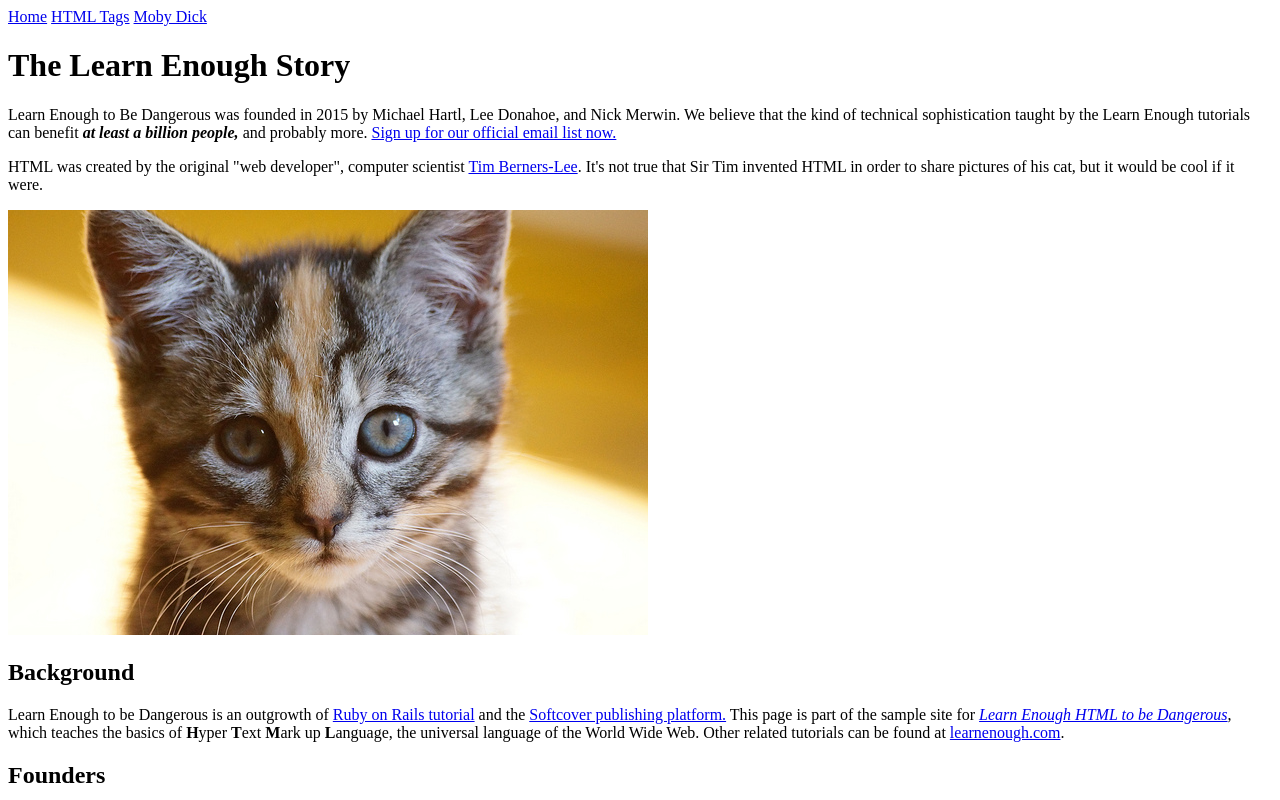
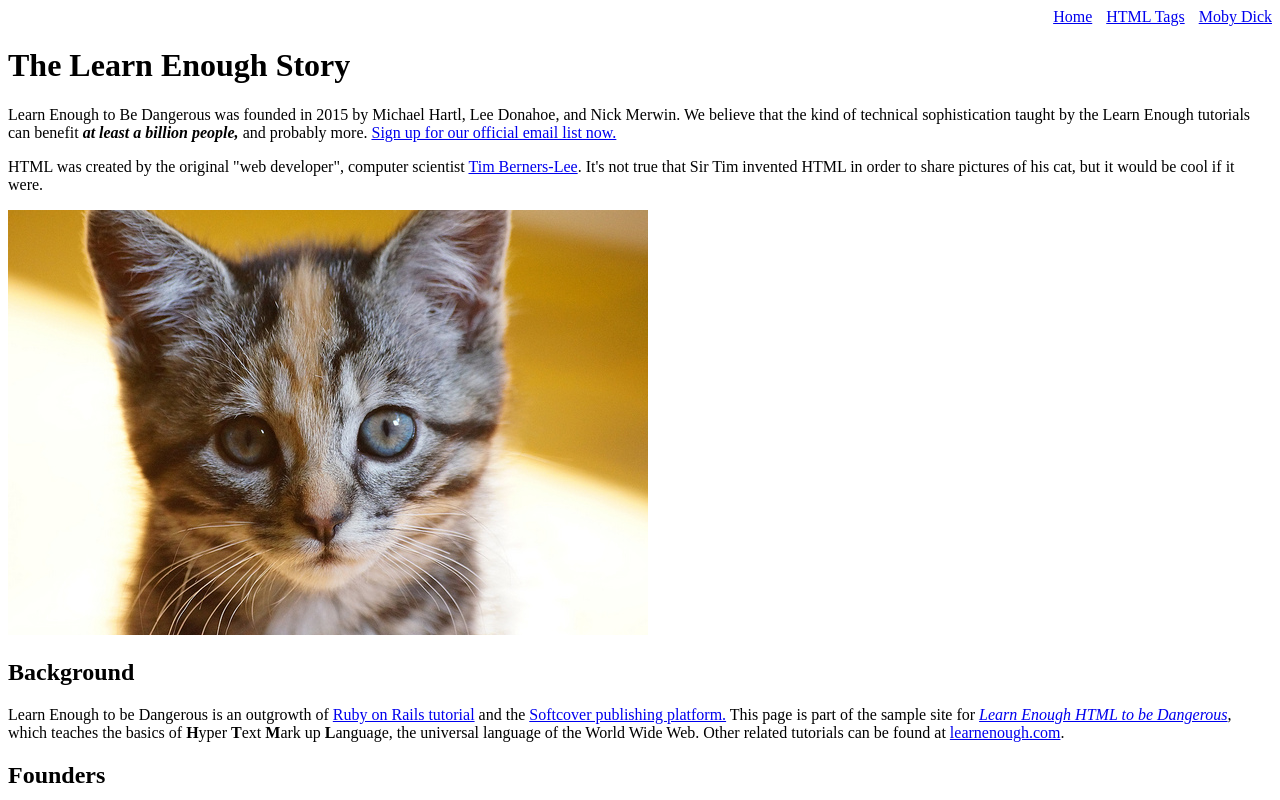
Before and after one commit to sam-int/sample_website, a plain HTML site: page index.html in a window 1280 px wide. Shown: the top 800 px of the page. Drawn offline with Linux system fonts and the light colour scheme.

Commit message:
updated in course navigation

```diff
--- a/index.html
+++ b/index.html
@@ -6,10 +6,10 @@
   </head>
   <body>
 
-    <div>
-      <a href="index.html">Home</a>
-      <a href="tags.html">HTML Tags</a>
-      <a href="moby_dick.html">Moby Dick</a>
+    <div style="text-align: right;">
+      <a href="index.html" style="margin: 0 0 0 10px;">Home</a>
+      <a href="tags.html" style="margin: 0 0 0 10px;">HTML Tags</a>
+      <a href="moby_dick.html" style="margin: 0 0 0 10px;">Moby Dick</a>
     </div>
 
     <h1>The Learn Enough Story</h1>
```
Also changed, not shown: moby_dick.html (+4 -4 lines), tags.html (+4 -4 lines).
